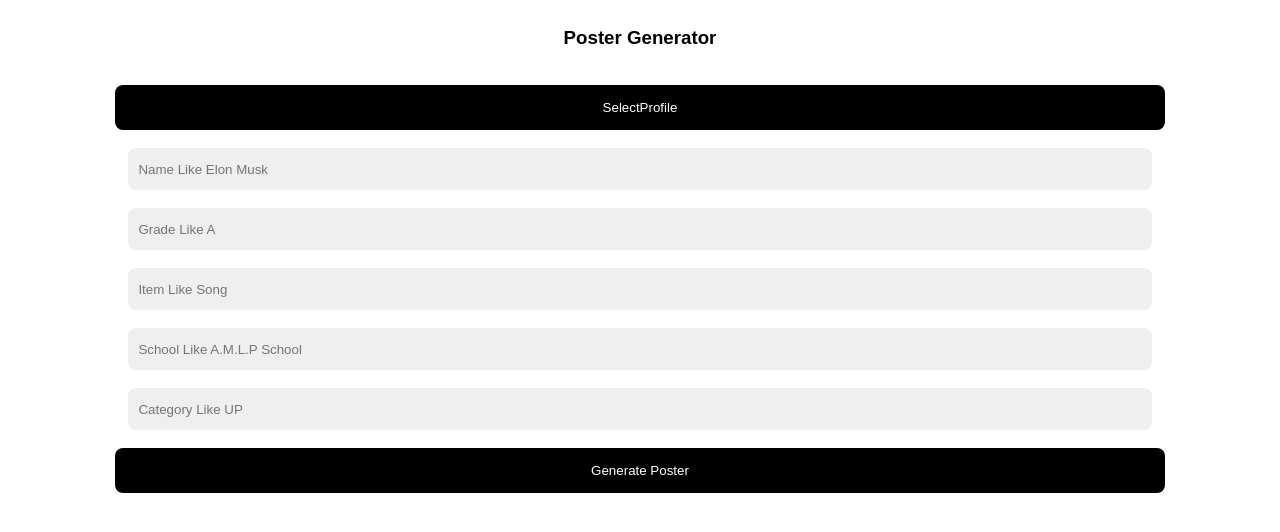
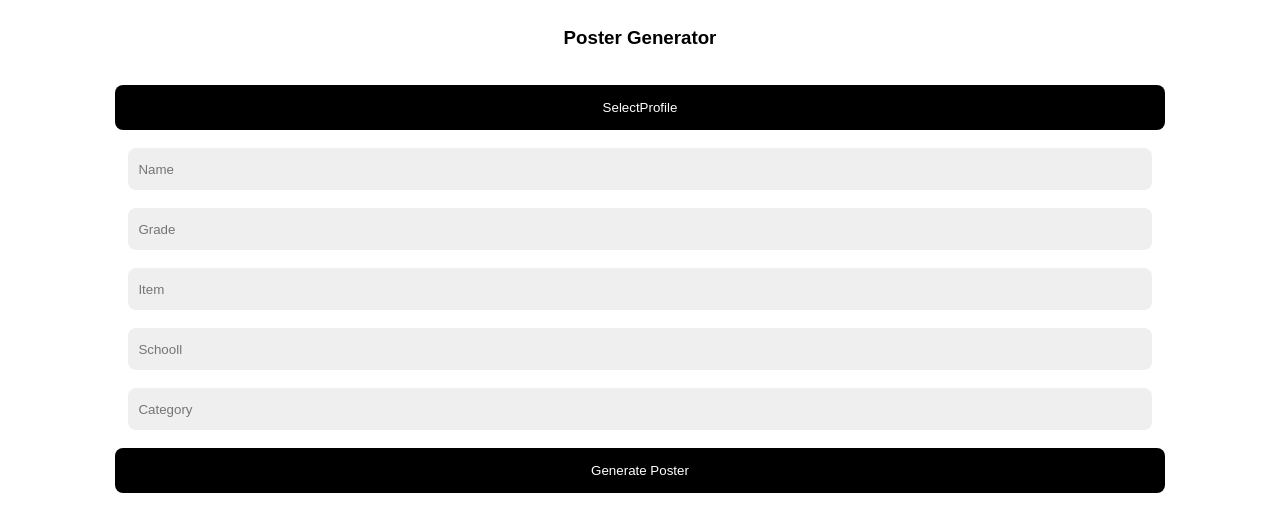
Before and after one commit to mrsajadpp/hapsmile, a plain HTML site: page index.html in a window 1280 px wide. Shown: the top 532 px of the page. Drawn offline with Linux system fonts and the light colour scheme.

Commit message:
Update index.html

```diff
--- a/index.html
+++ b/index.html
@@ -13,15 +13,15 @@
     <input style="display: none;" type="file" id="image" accept="image/*"><br>
     <button onclick="document.getElementById('image').click()">SelectProfile</button><br>
 
-    <input type="text" id="full-name" placeholder="Name Like Elon Musk" value=""><br>
+    <input type="text" id="full-name" placeholder="Name" value=""><br>
 
-    <input type="text" id="grade" placeholder="Grade Like A" value=""><br>
+    <input type="text" id="grade" placeholder="Grade" value=""><br>
 
-    <input type="text" id="item" placeholder="Item Like Song" value=""><br>
+    <input type="text" id="item" placeholder="Item" value=""><br>
 
-    <input type="text" id="school" placeholder="School Like A.M.L.P School" value=""><br>
+    <input type="text" id="school" placeholder="Schooll" value=""><br>
 
-    <input type="text" id="category" placeholder="Category Like UP" value=""><br>
+    <input type="text" id="category" placeholder="Category" value=""><br>
 
     <button id="generate-certificate">Generate Poster</button><br>
 
```
